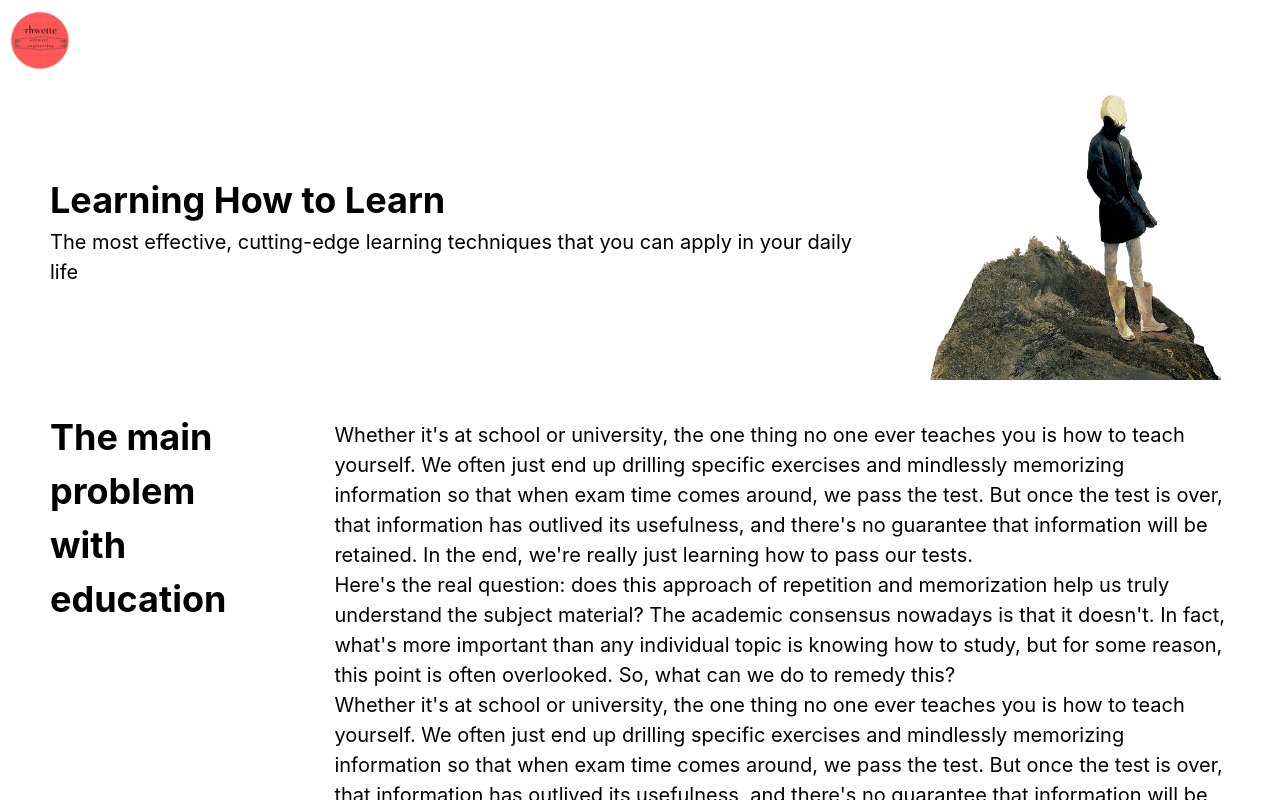
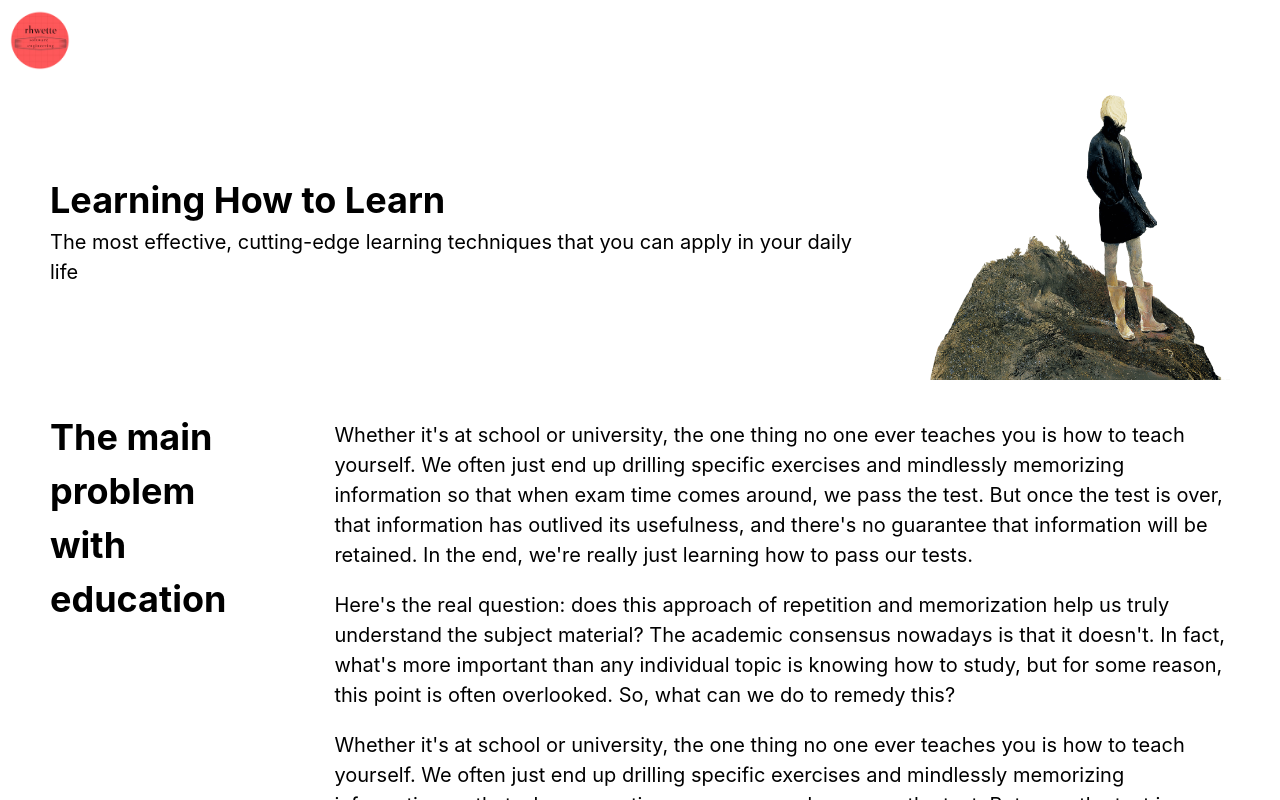
Before and after one commit to rhwette/how-to-learn3, a React (Create React App) app: page / in a window 1280 px wide. Shown: the top 800 px of the page. Built offline with nearby package versions, Linux system fonts and the light colour scheme.

Commit message:
final clean up

```diff
--- a/src/App.js
+++ b/src/App.js
@@ -1,7 +1,5 @@
 import React from 'react';
-// import ReactDOM from 'react-dom';
-// import { ChakraProvider } from '@chakra-ui/react';
-import { Grid, GridItem, Button } from '@chakra-ui/react';
+import { Grid, GridItem } from '@chakra-ui/react';
 import Header from './components/Header.jsx';
 import Intro from './components/Intro';
 import Problems from './components/Problems';
@@ -14,18 +12,6 @@ import Kahan from './components/Kahan';
 import Principles from './components/Principles';
 import Resources from './components/Resources';
 import Footer from './components/Footer';
-// import {
-//   ChakraProvider,
-//   Box,
-//   Text,
-//   Link,
-//   VStack,
-//   Code,
-//   Grid,
-//   theme,
-// } from '@chakra-ui/react';
-// import { ColorModeSwitcher } from './ColorModeSwitcher';
-// import { Logo } from './Logo';
 
 function App() {
   return (
@@ -81,7 +67,7 @@ function App() {
           <Kahan />
         </GridItem>
 
-        <GridItem area="principles" bg="light-gray">
+        <GridItem area="principles" bg="black">
           <Principles />
         </GridItem>
 
--- a/src/components/Problems.jsx
+++ b/src/components/Problems.jsx
@@ -9,7 +9,7 @@ const Problems = () => {
         </Text>
       </Box>
       <Box alignSelf="flex-start" pt="40px">
-        <Text px="50px" color="#000" fontSize="xl" fontWeight="normal">
+        <Text px="50px" pb="20px" color="#000" fontSize="xl" fontWeight="normal">
           Whether it's at school or university, the one thing no one ever
           teaches you is how to teach yourself. We often just end up drilling
           specific exercises and mindlessly memorizing information so that when
@@ -18,7 +18,7 @@ const Problems = () => {
           that information will be retained. In the end, we're really just
           learning how to pass our tests.
         </Text>
-        <Text px="50px" color="#000" fontSize="xl" fontWeight="normal">
+        <Text px="50px" pb="20px" color="#000" fontSize="xl" fontWeight="normal">
           Here's the real question: does this approach of repetition and
           memorization help us truly understand the subject material? The
           academic consensus nowadays is that it doesn't. In fact, what's more
```
